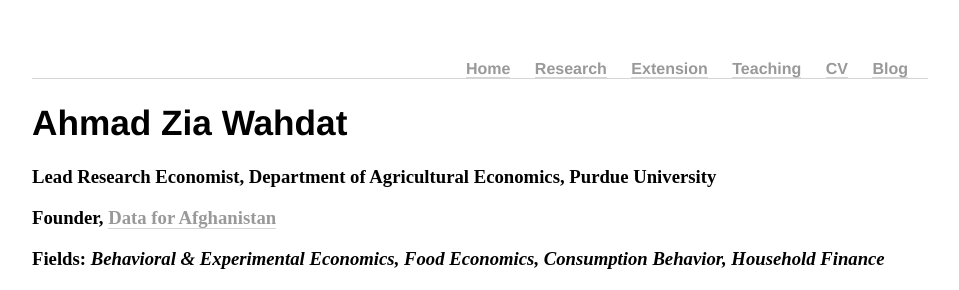
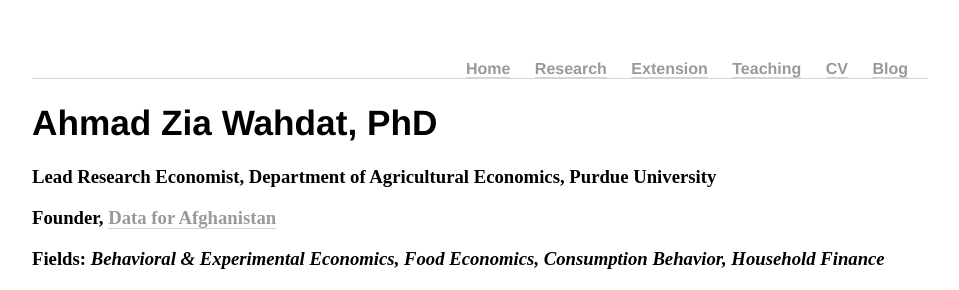
Before and after one commit to awahdat/webpage, a Jekyll site: the page built from home/index.html, in a window 1280 px wide. Shown: the top 290 px of the page, without its empty margins (160-1119 px from the left). Built offline with Jekyll 4.4.1, drawn with Linux system fonts in a browser that asks for light colours.

Commit message:
Update index.html

```diff
--- a/home/index.html
+++ b/home/index.html
@@ -3,7 +3,7 @@ layout: default
 title: Ahmad Zia Wahdat
 ---
 <div class="blurb">
-	<h1>Ahmad Zia Wahdat</h1>
+	<h1>Ahmad Zia Wahdat, PhD</h1>
 			<h3>Lead Research Economist, Department of Agricultural Economics, Purdue University</h3>
 
 			<!-- <h3>Available for research/teaching jobs in 2020-2021 (awahdat AT purdue.edu)</h3> -->
```
